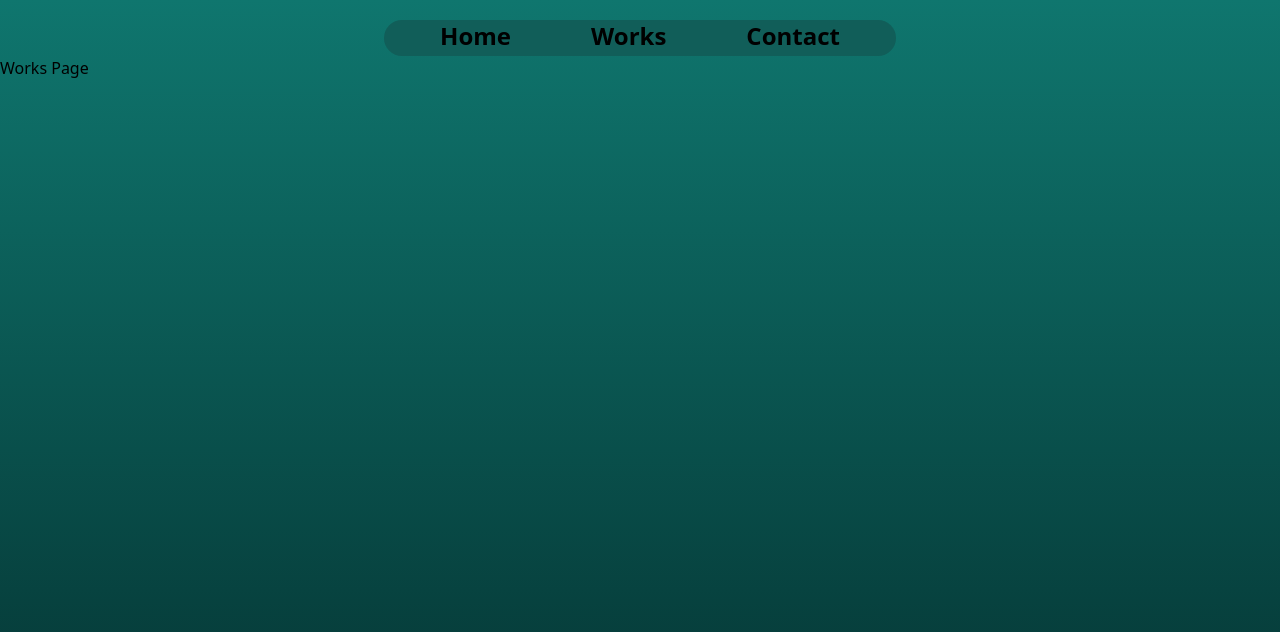
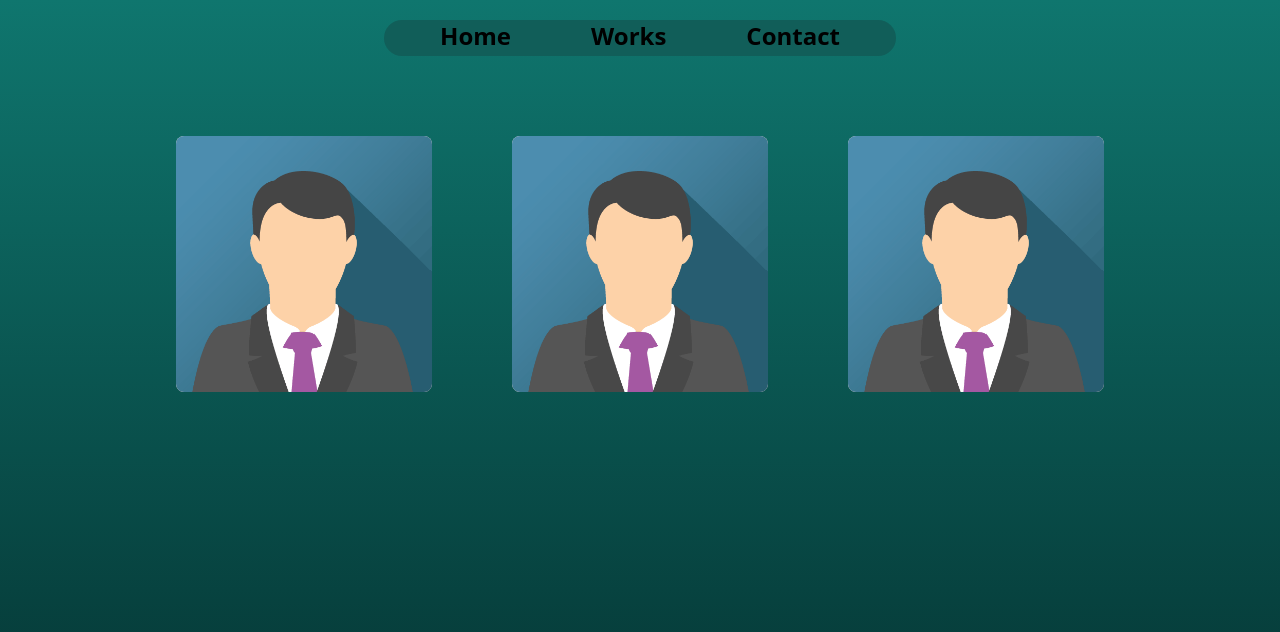
Before and after one commit to Vinsmoke55/Flask-Portfolio, a Flask app: page /works in a window 1280 px wide. Shown: the top 632 px of the page. Run offline with Flask 3, Linux system fonts and the light colour scheme; some libraries are stand-ins or nearby versions.

Commit message:
finished works template

```diff
--- a/templates/works.html
+++ b/templates/works.html
@@ -1,4 +1,17 @@
 {%extends 'layout.html'%}
 {%block content%}
-	<h1>Works Page</h1>
+	<div class="flex flex-row space-x-20 justify-center pt-20">
+			<div class="w-64 h-64 bg-red-100 relative rounded-lg">
+  				<div class="absolute inset-0 bg-cover bg-center z-0 rounded-lg" style="background-image: url('{{url_for('static',filename='avatar.png')}}')"></div>
+  				<div class="opacity-0 hover:opacity-100 duration-300 absolute inset-0 z-10 flex justify-center items-center text-6xl text-black font-semibold">Ayush</div>
+			</div>
+			<div class="w-64 h-64 bg-red-100 relative rounded-lg">
+  				<div class="absolute inset-0 bg-cover bg-center z-0 rounded-lg" style="background-image: url('{{url_for('static',filename='avatar.png')}}')"></div>
+  				<div class="opacity-0 hover:opacity-100 duration-300 absolute inset-0 z-10 flex justify-center items-center text-6xl text-black font-semibold">Ayush</div>
+			</div>
+			<div class="w-64 h-64 bg-red-100 relative rounded-lg">
+  				<div class="absolute inset-0 bg-cover bg-center z-0 rounded-lg" style="background-image: url('{{url_for('static',filename='avatar.png')}}')"></div>
+  				<div class="opacity-0 hover:opacity-100 duration-300 absolute inset-0 z-10 flex justify-center items-center text-6xl text-black font-semibold">Ayush</div>
+			</div>
+	</div>
 {%endblock%}
```
